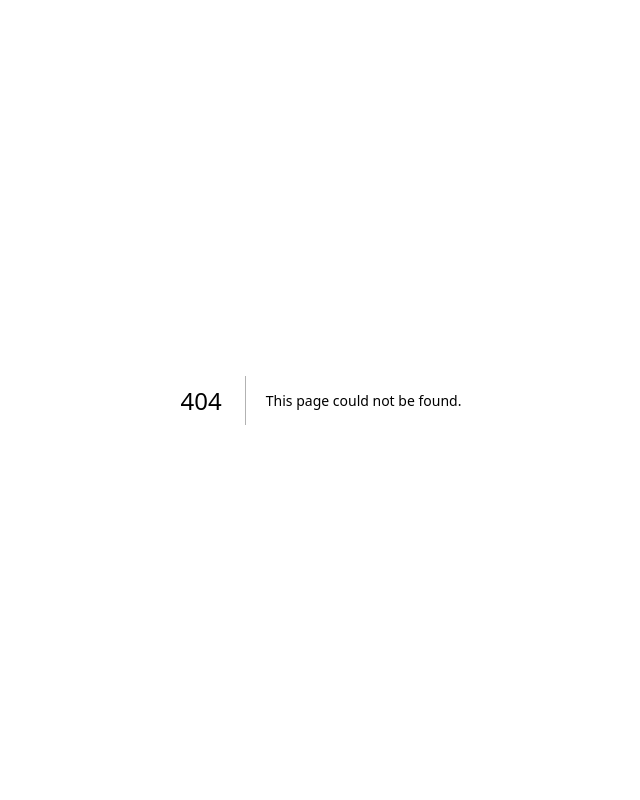
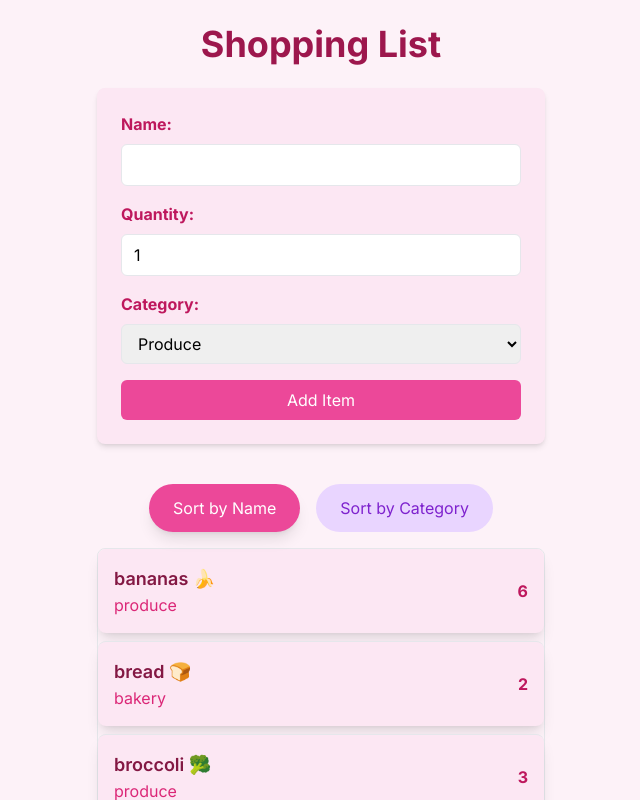
Before and after one commit to tanztanz/cprg306-assignments, a Next.js app: page /week-6 in a window 1280 px wide. Before the commit this address had no page. Shown: the top 800 px of the page, without its empty margins (319-959 px from the left). Built offline with nearby package versions, Linux system fonts and the light colour scheme.

Commit message:
week 6 updates

```diff
--- a/app/page.js
+++ b/app/page.js
@@ -17,6 +17,9 @@
       <p>
       <Link href="week-5">Week 5</Link>
       </p>
+      <p>
+      <Link href="week-6">Week 6</Link>
+      </p>
     </div>
   );
 };
--- /dev/null
+++ b/app/week-6/item-list.js
@@ -0,0 +1,50 @@
+"use client";
+
+import React, { useState } from 'react';
+import Item from './item';
+
+const ItemList = ({ items }) => {
+  const [sortBy, setSortBy] = useState("name");
+
+  const sortedItems = [...items].sort((a, b) => {
+    if (sortBy === "name") {
+      return a.name.localeCompare(b.name);
+    } else if (sortBy === "category") {
+      return a.category.localeCompare(b.category);
+    } else {
+      return 0;
+    }
+  });
+
+  return (
+    <div className="max-w-md mx-auto mt-10">
+      <div className="flex justify-center space-x-4 mb-4">
+        <button
+          onClick={() => setSortBy("name")}
+          className={`px-6 py-3 rounded-full focus:outline-none ${sortBy === "name" ? "bg-pink-500 text-white shadow-lg" : "bg-pink-200 text-pink-700 hover:bg-pink-300 hover:text-white"}`}
+        >
+          Sort by Name
+        </button>
+        <button
+          onClick={() => setSortBy("category")}
+          className={`px-6 py-3 rounded-full focus:outline-none ${sortBy === "category" ? "bg-purple-500 text-white shadow-lg" : "bg-purple-200 text-purple-700 hover:bg-purple-300 hover:text-white"}`}
+        >
+          Sort by Category
+        </button>
+      </div>
+
+      <ul className="border border-gray-200 rounded-lg divide-y divide-gray-200">
+        {sortedItems.map(item => (
+          <Item
+            key={item.id}
+            name={item.name}
+            quantity={item.quantity}
+            category={item.category}
+          />
+        ))}
+      </ul>
+    </div>
+  );
+};
+
+export default ItemList;
--- /dev/null
+++ b/app/week-6/item.js
@@ -0,0 +1,15 @@
+import React from 'react';
+
+const Item = ({ name, quantity, category }) => {
+  return (
+    <li className="flex justify-between items-center p-4 mb-2 bg-pink-100 rounded-lg shadow-lg">
+      <div className="flex flex-col">
+        <span className="font-semibold text-lg text-pink-900">{name}</span>
+        <span className="text-pink-600">{category}</span>
+      </div>
+      <span className="text-pink-700 font-bold">{quantity}</span>
+    </li>
+  );
+};
+
+export default Item;
--- /dev/null
+++ b/app/week-6/items.json
@@ -0,0 +1,74 @@
+[
+    {
+      "id": "1h2GJKH12gkHG31h1H",
+      "name": "milk, 4 L 🥛",
+      "quantity": 1,
+      "category": "dairy"
+    },
+    {
+      "id": "2KJH3k2j3H1k2J3K1H",
+      "name": "bread 🍞",
+      "quantity": 2,
+      "category": "bakery"
+    },
+    {
+      "id": "3h2KJH3k2j3H1k2J3",
+      "name": "eggs, dozen 🥚",
+      "quantity": 2,
+      "category": "dairy"
+    },
+    {
+      "id": "4k2J3K1H2GJKH12gk",
+      "name": "bananas 🍌",
+      "quantity": 6,
+      "category": "produce"
+    },
+    {
+      "id": "5H1h1H2KJH3k2j3H",
+      "name": "broccoli 🥦",
+      "quantity": 3,
+      "category": "produce"
+    },
+    {
+      "id": "6H1k2J3K1H2GJKH1",
+      "name": "chicken breasts, 1 kg 🍗",
+      "quantity": 1,
+      "category": "meat"
+    },
+    {
+      "id": "7gkHG31h1H2KJH3k",
+      "name": "pasta sauce 🍝",
+      "quantity": 3,
+      "category": "canned goods"
+    },
+    {
+      "id": "8j3H1k2J3K1H2GJK",
+      "name": "spaghetti, 454 g 🍝",
+      "quantity": 2,
+      "category": "dry goods"
+    },
+    {
+      "id": "9H12gkHG31h1H2KJ",
+      "name": "toilet paper, 12 pack 🧻",
+      "quantity": 1,
+      "category": "household"
+    },
+    {
+      "id": "10H3k2j3H1k2J3K1",
+      "name": "paper towels, 6 pack",
+      "quantity": 1,
+      "category": "household"
+    },
+    {
+      "id": "11k2J3K1H2GJKH12",
+      "name": "dish soap 🍽️",
+      "quantity": 1,
+      "category": "household"
+    },
+    {
+      "id": "12GJKH12gkHG31h1",
+      "name": "hand soap 🧼",
+      "quantity": 4,
+      "category": "household"
+    }
+  ]
--- /dev/null
+++ b/app/week-6/new-item.js
@@ -0,0 +1,82 @@
+"use client";
+
+import React, { useState } from 'react';
+
+const NewItem = ({ onAddItem }) => {
+  const [name, setName] = useState('');
+  const [quantity, setQuantity] = useState(1);
+  const [category, setCategory] = useState('produce');
+
+  const generateId = () => {
+    return Math.random().toString(36).substr(2, 9);
+  };
+
+  // Handle form submission
+  const handleSubmit = (event) => {
+    event.preventDefault();
+
+    const newItem = { id: generateId(), name, quantity, category };
+    onAddItem(newItem);
+
+    // Reset form fields
+    setName('');
+    setQuantity(1);
+    setCategory('produce');
+  };
+
+  return (
+    <form onSubmit={handleSubmit} className="max-w-md mx-auto p-6 bg-pink-100 shadow-md rounded-lg">
+      <div className="mb-4">
+        <label className="block text-pink-700 font-bold mb-2">Name:</label>
+        <input
+          type="text"
+          value={name}
+          onChange={(e) => setName(e.target.value)}
+          required
+          className="w-full px-3 py-2 border rounded-md focus:outline-none focus:ring-2 focus:ring-pink-400"
+        />
+      </div>
+      <div className="mb-4">
+        <label className="block text-pink-700 font-bold mb-2">Quantity:</label>
+        <input
+          type="number"
+          value={quantity}
+          onChange={(e) => setQuantity(Number(e.target.value))}
+          min="1"
+          max="99"
+          required
+          className="w-full px-3 py-2 border rounded-md focus:outline-none focus:ring-2 focus:ring-pink-400"
+        />
+      </div>
+      <div className="mb-4">
+        <label className="block text-pink-700 font-bold mb-2">Category:</label>
+        <select
+          value={category}
+          onChange={(e) => setCategory(e.target.value)}
+          required
+          className="w-full px-3 py-2 border rounded-md focus:outline-none focus:ring-2 focus:ring-pink-400"
+        >
+          <option value="produce">Produce</option>
+          <option value="dairy">Dairy</option>
+          <option value="bakery">Bakery</option>
+          <option value="meat">Meat</option>
+          <option value="frozen">Frozen Foods</option>
+          <option value="canned">Canned Goods</option>
+          <option value="dry">Dry Goods</option>
+          <option value="beverages">Beverages</option>
+          <option value="snacks">Snacks</option>
+          <option value="household">Household</option>
+          <option value="other">Other</option>
+        </select>
+      </div>
+      <button
+        type="submit"
+        className="w-full bg-pink-500 text-white py-2 px-4 rounded-md hover:bg-pink-600"
+      >
+        Add Item
+      </button>
+    </form>
+  );
+};
+
+export default NewItem;
--- /dev/null
+++ b/app/week-6/page.js
@@ -0,0 +1,24 @@
+"use client";
+
+import React, { useState } from 'react';
+import ItemList from './item-list';
+import NewItem from './new-item';
+import itemsData from './items.json';
+
+const Page = () => {
+  const [items, setItems] = useState(itemsData);
+
+  const handleAddItem = (newItem) => {
+    setItems([...items, newItem]);
+  };
+
+  return (
+    <main className="min-h-screen bg-pink-50 p-6">
+      <h1 className="text-4xl font-bold mb-6 text-center text-pink-800">Shopping List</h1>
+      <NewItem onAddItem={handleAddItem} />
+      <ItemList items={items} />
+    </main>
+  );
+};
+
+export default Page;
```
